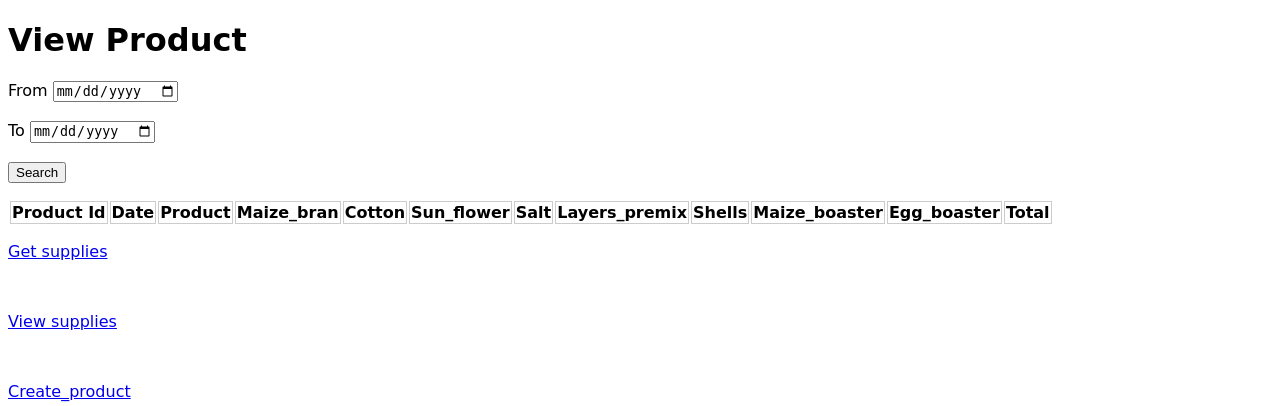
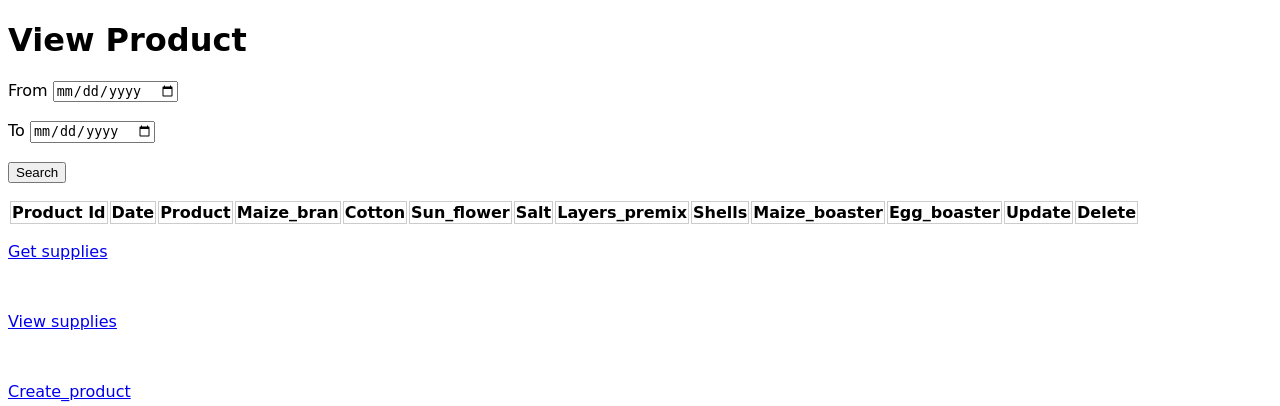
Before and after one commit to jakobwamani/kamanyire, a Django app: page /view_product/ in a window 1280 px wide. Shown: the top 406 px of the page. Run offline with Django 3.2, Linux system fonts and the light colour scheme; data comes from the database, SQL or seed files in the repository; lists and menus that the app fills with data are empty.

Commit message:
retrieving_supplies

```diff
--- a/sts_project/profit_pen_app/templates/profit_pen_app/view_product.html
+++ b/sts_project/profit_pen_app/templates/profit_pen_app/view_product.html
@@ -1,6 +1,6 @@
 
 {% extends 'base.html' %}
-{% load supply_extras %}
+
 {% block title_block %}
 View Products
 {% endblock %}
@@ -32,12 +32,12 @@ View Products
                         <th>Shells</th>
                         <th>Maize_boaster</th>
                         <th>Egg_boaster</th>
-                        <th>Total</th>
-                        <!-- <th>Cost of Supply</th>
-                        <th>Pricing</th>
+                       <!--  <th>Total</th>
+                        <th>Cost of Supply</th>
+                        <th>Pricing</th> -->
                         <th>Update</th>
                         <th>Delete</th>
- -->
+
 
                     </tr>
                     {% for product in products %}
@@ -49,15 +49,13 @@ View Products
                         <td>{{ product.cotton }}</td>
                         <td>{{ product.sun_flower }}</td>
                         <td>{{ product.salt }}</td>
-<!--                         <td>{{ amount|work_on_amount:supply }} </td>
+<!--
  -->
                         <td>{{ product.layers_premix }} </td>
                         <td>{{ product.shells }} </td>
                         <td>{{ product.maize_boaster }} </td>
                         <td>{{ product.egg_boaster }} </td>
-<!--                         <td>{{ cost_of_supply|work_on_the_full_amount:supply }} </td>
- -->                        <!-- <td>{{ supply.pricing }} </td> -->
-                        <td><a href="update_supply/?id={{ product.id }}">Update</a></td>
+                 <td><a href="update_supply/?id={{ product.id }}">Update</a></td>
                         <td><a href="delete_supply/?id={{ product.id }}">Delete</a></td>
 
                     </tr>
```
